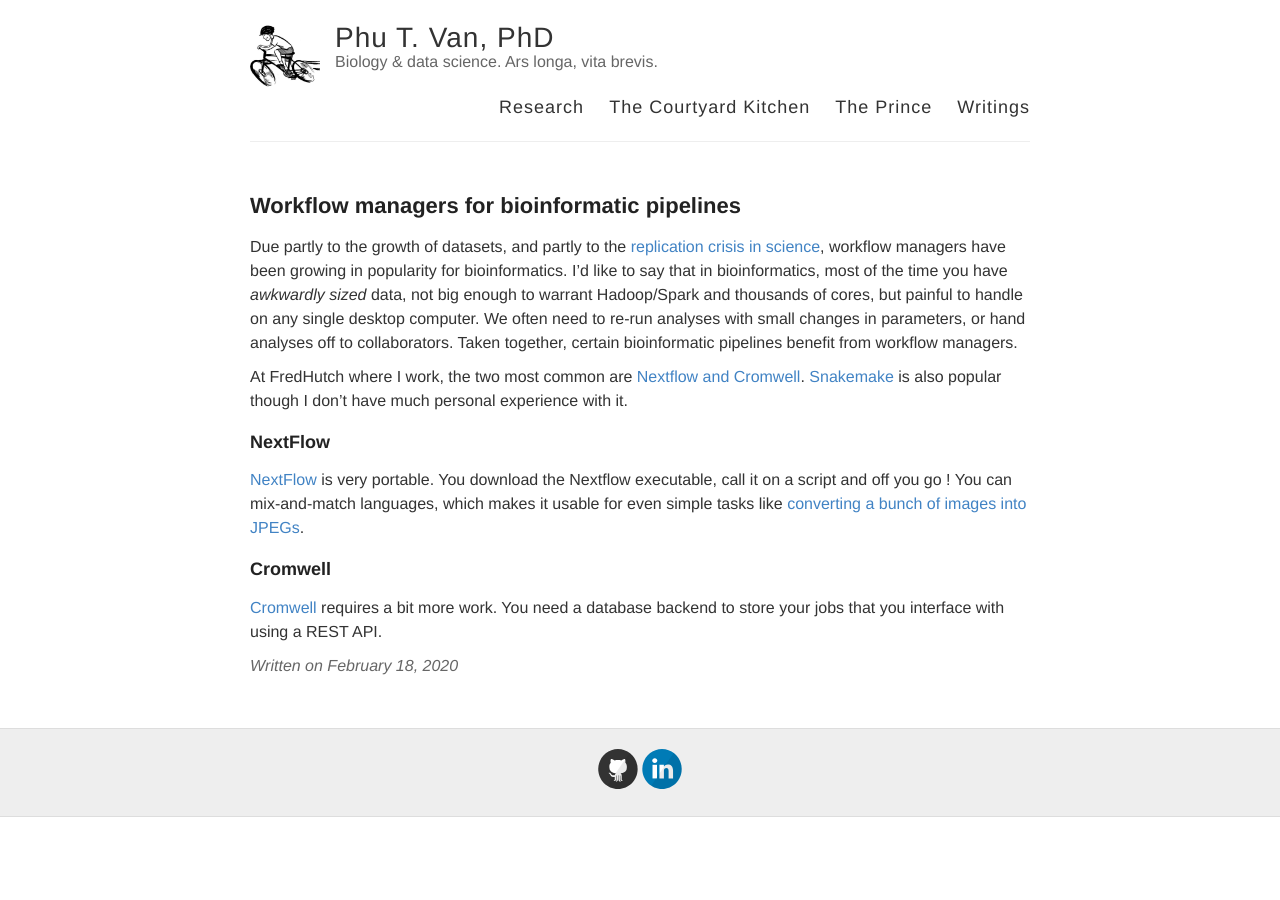
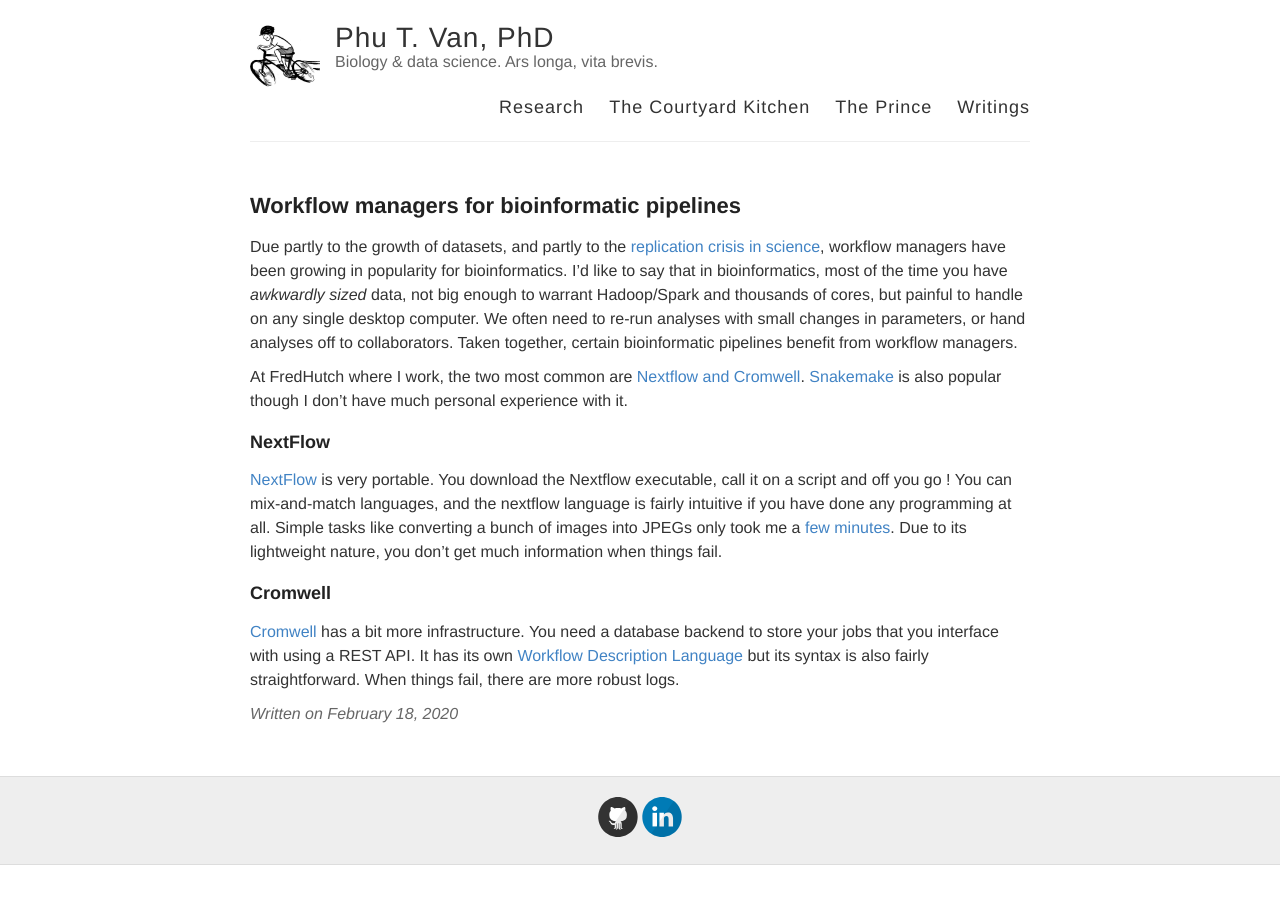
Before and after one commit to ptvan/ptvan.github.io, a Jekyll site: the page built from _posts/2020-02-18-workflow-managers.md, in a window 1280 px wide. Built offline with Jekyll 4.4.1, drawn with Linux system fonts in a browser that asks for light colours.

Commit message:
updated workflow managers blogpost

```diff
--- a/_posts/2020-02-18-workflow-managers.md
+++ b/_posts/2020-02-18-workflow-managers.md
@@ -8,7 +8,7 @@ Due partly to the growth of datasets, and partly to the [replication crisis in s
 At FredHutch where I work, the two most common are [Nextflow and Cromwell](https://sciwiki.fredhutch.org/scicomputing/software_overview/#workflow-managers). [Snakemake](https://github.com/snakemake/snakemake) is also popular though I don't have much personal experience with it.
 
 ### NextFlow
-[NextFlow](https://www.nextflow.io/) is very portable. You download the Nextflow executable, call it on a script and off you go ! You can mix-and-match languages, which makes it usable for even simple tasks like [converting a bunch of images into JPEGs](https://github.com/ptvan/aws/blob/master/image_processing.nf).
+[NextFlow](https://www.nextflow.io/) is very portable. You download the Nextflow executable, call it on a script and off you go ! You can mix-and-match languages, and the nextflow language is fairly intuitive if you have done any programming at all. Simple tasks like converting a bunch of images into JPEGs only took me a [few minutes](https://github.com/ptvan/aws/blob/master/image_processing.nf). Due to its lightweight nature, you don't get much information when things fail.
 
 ### Cromwell
-[Cromwell](https://github.com/broadinstitute/cromwell) requires a bit more work. You need a database backend to store your jobs that you interface with using a REST API.
+[Cromwell](https://github.com/broadinstitute/cromwell) has a bit more infrastructure. You need a database backend to store your jobs that you interface with using a REST API. It has its own [Workflow Description Language](https://openwdl.org/) but its syntax is also fairly straightforward. When things fail, there are more robust logs.
```
